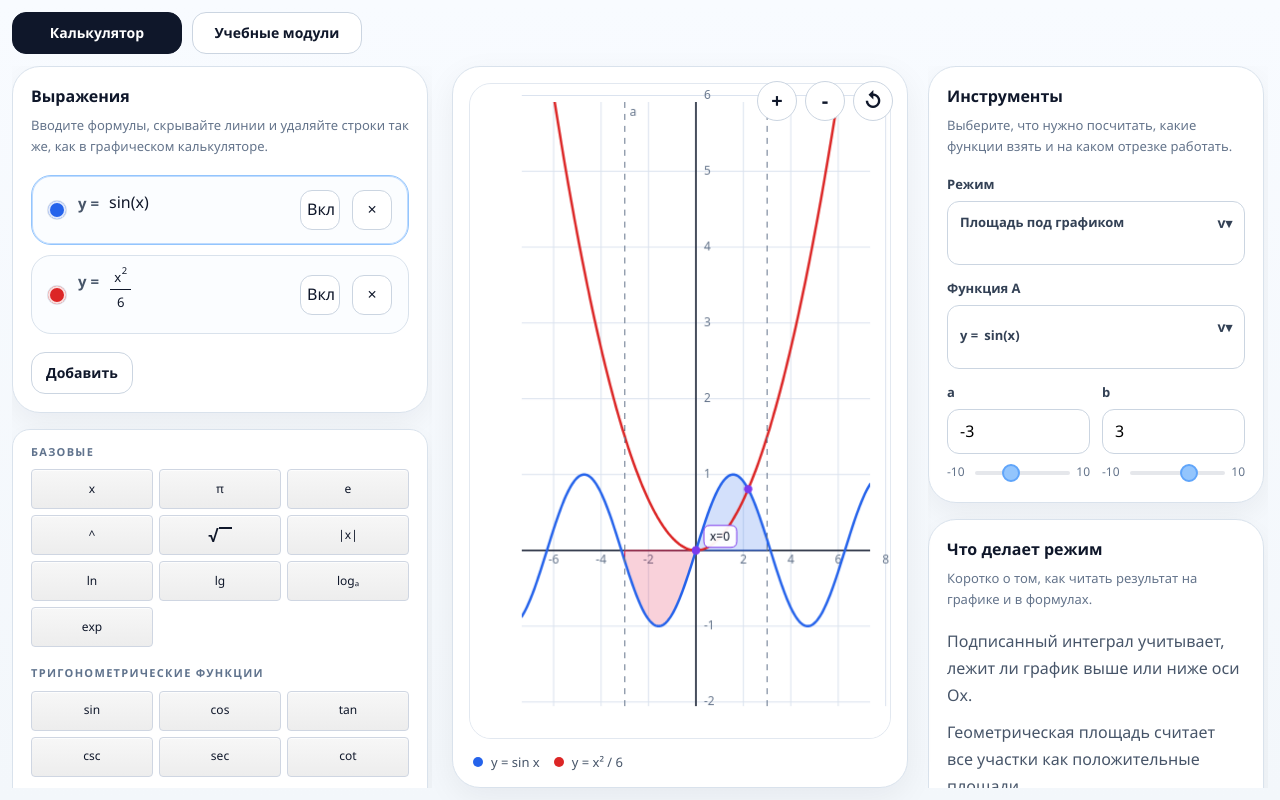
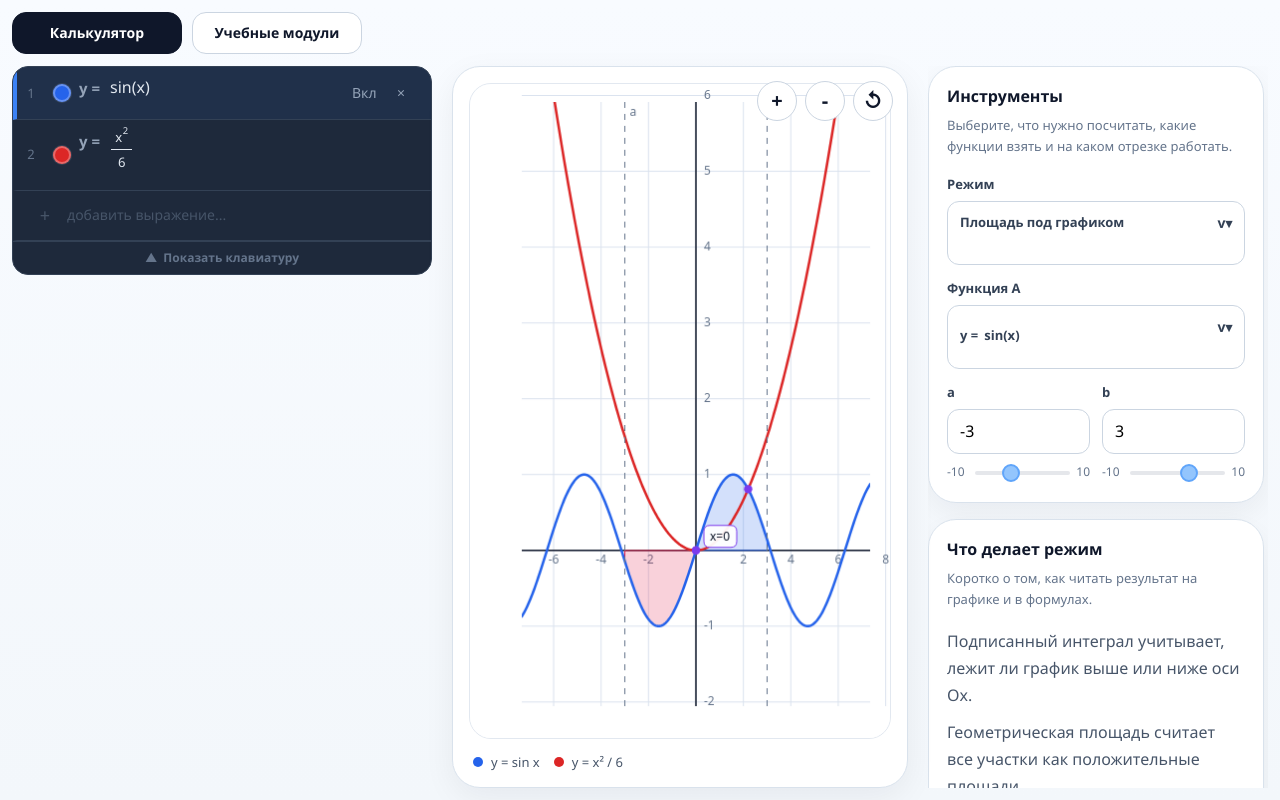
Before and after one commit to SWAT-Flow/integraly-naglyadno, a React (Vite) app: page / in a window 1280 px wide. Built offline with nearby package versions, Linux system fonts and the light colour scheme.

Commit message:
feat: Desmos-like dark theme expression panel with row numbers, ghost add-row, collapsible keyboard, hidden action buttons on hover

```diff
--- a/src/App.tsx
+++ b/src/App.tsx
@@ -327,6 +327,7 @@ export default function App() {
               editorRequest={editorRequest}
               expressions={expressionState.rows}
               inputRefs={inputRefs}
+              keyboardSlot={<TemplateKeyboard onInsert={insertTemplate} />}
               onActivate={(id) => {
                 setActiveId(id);
                 setEditorRequest((current) => current + 1);
@@ -379,7 +380,6 @@ export default function App() {
                 );
               }}
             />
-            <TemplateKeyboard onInsert={insertTemplate} />
           </aside>
 
           <section className="center-column">
--- a/src/components/ExpressionList.tsx
+++ b/src/components/ExpressionList.tsx
@@ -1,7 +1,5 @@
-import type { MutableRefObject } from "react";
+import { useState, type MutableRefObject, type ReactNode } from "react";
 import type { ExpressionViewModel } from "../types";
-import { decodeEscapedUnicode } from "../utils/decodeEscapedUnicode";
-import { Button, Card } from "./ui";
 import { ExpressionRow } from "./ExpressionRow";
 
 interface ExpressionListProps {
@@ -10,6 +8,7 @@ interface ExpressionListProps {
   editorRequest: number;
   availableColors: string[];
   inputRefs: MutableRefObject<Record<string, HTMLInputElement | null>>;
+  keyboardSlot: ReactNode;
   onActivate: (id: string) => void;
   onAdd: () => void;
   onChange: (id: string, value: string) => void;
@@ -24,6 +23,7 @@ export function ExpressionList({
   editorRequest,
   availableColors,
   inputRefs,
+  keyboardSlot,
   onActivate,
   onAdd,
   onChange,
@@ -31,20 +31,20 @@ export function ExpressionList({
   onDelete,
   onToggleVisible,
 }: ExpressionListProps) {
+  const [keyboardOpen, setKeyboardOpen] = useState(false);
+
   return (
-    <Card
-      title="\u0412\u044b\u0440\u0430\u0436\u0435\u043d\u0438\u044f"
-      subtitle="\u0412\u0432\u043e\u0434\u0438\u0442\u0435 \u0444\u043e\u0440\u043c\u0443\u043b\u044b, \u0441\u043a\u0440\u044b\u0432\u0430\u0439\u0442\u0435 \u043b\u0438\u043d\u0438\u0438 \u0438 \u0443\u0434\u0430\u043b\u044f\u0439\u0442\u0435 \u0441\u0442\u0440\u043e\u043a\u0438 \u0442\u0430\u043a \u0436\u0435, \u043a\u0430\u043a \u0432 \u0433\u0440\u0430\u0444\u0438\u0447\u0435\u0441\u043a\u043e\u043c \u043a\u0430\u043b\u044c\u043a\u0443\u043b\u044f\u0442\u043e\u0440\u0435."
-      footer={<Button onClick={onAdd}>\u0414\u043e\u0431\u0430\u0432\u0438\u0442\u044c</Button>}
-    >
+    <div className="expression-panel">
+      <div className="expression-panel-scroll">
         <div className="expression-list">
-        {expressions.map((expression) => (
+          {expressions.map((expression, index) => (
             <ExpressionRow
               key={expression.id}
               active={expression.id === activeId}
               availableColors={availableColors}
               editorRequest={editorRequest}
               expression={expression}
+              rowIndex={index + 1}
               inputRef={(node) => {
                 inputRefs.current[expression.id] = node;
               }}
@@ -55,14 +55,36 @@ export function ExpressionList({
               onToggleVisible={() => onToggleVisible(expression.id)}
             />
           ))}
-        {!expressions.length ? (
-          <div className="empty-state">
-            {decodeEscapedUnicode(
-              "\u0421\u043f\u0438\u0441\u043e\u043a \u043f\u0443\u0441\u0442. \u0414\u043e\u0431\u0430\u0432\u044c\u0442\u0435 \u043f\u0435\u0440\u0432\u0443\u044e \u0444\u0443\u043d\u043a\u0446\u0438\u044e.",
-            )}
+        </div>
+
+        <button
+          className="expression-add-row"
+          onClick={onAdd}
+          type="button"
+        >
+          <span className="expression-add-icon">+</span>
+          <span>добавить выражение...</span>
+        </button>
+      </div>
+
+      <button
+        className="keyboard-toggle"
+        onClick={() => setKeyboardOpen((v) => !v)}
+        type="button"
+      >
+        <span
+          className={`keyboard-toggle-icon ${keyboardOpen ? "keyboard-toggle-icon-open" : ""}`}
+        >
+          ▲
+        </span>
+        {keyboardOpen ? "Скрыть клавиатуру" : "Показать клавиатуру"}
+      </button>
+
+      {keyboardOpen ? (
+        <div className="expression-panel-keyboard">
+          {keyboardSlot}
         </div>
       ) : null}
     </div>
-    </Card>
   );
 }
--- a/src/components/ExpressionRow.tsx
+++ b/src/components/ExpressionRow.tsx
@@ -16,6 +16,7 @@ interface ExpressionRowProps {
   active: boolean;
   editorRequest: number;
   availableColors: string[];
+  rowIndex: number;
   onActivate: () => void;
   onChange: (value: string) => void;
   onChangeColor: (color: string) => void;
@@ -40,6 +41,7 @@ function ExpressionRowComponent({
   active,
   editorRequest,
   availableColors,
+  rowIndex,
   onActivate,
   onChange,
   onChangeColor,
@@ -166,6 +168,7 @@ function ExpressionRowComponent({
   return (
     <div ref={rowRef} className={`expression-row ${active ? "expression-row-active" : ""}`}>
       <div className="expression-main">
+        <span className="expression-row-number">{rowIndex}</span>
         <button
           aria-label={selectRowLabel}
           className="expression-swatch"
--- a/src/styles.css
+++ b/src/styles.css
@@ -112,7 +112,10 @@ button {
   min-width: 0;
 }
 
-.left-column,
+.left-column {
+  overflow: hidden;
+}
+
 .right-column {
   overflow: auto;
   padding-right: 4px;
@@ -456,26 +459,42 @@ button {
 .expression-list {
   display: flex;
   flex-direction: column;
-  gap: 10px;
+  gap: 0;
 }
 
 .expression-row {
-  border: 1px solid #d9e2ec;
-  border-radius: 20px;
-  background: #fbfdff;
-  padding: 14px 16px;
+  border: none;
+  border-bottom: 1px solid #334155;
+  border-radius: 0;
+  border-left: 4px solid transparent;
+  background: transparent;
+  padding: 10px 14px 10px 0;
+  transition: background 0.15s ease, border-color 0.15s ease;
+}
+
+.expression-row:hover {
+  background: rgba(255, 255, 255, 0.04);
 }
 
 .expression-row-active {
-  border-color: #93c5fd;
-  box-shadow: inset 0 0 0 1px #bfdbfe;
+  border-left-color: #3b82f6;
+  background: rgba(59, 130, 246, 0.08);
 }
 
 .expression-main {
   display: grid;
-  grid-template-columns: 18px minmax(0, 1fr) 40px 40px;
-  gap: 12px;
+  grid-template-columns: 28px 18px minmax(0, 1fr) auto auto;
+  gap: 8px;
   align-items: center;
+}
+
+.expression-row-number {
+  color: #64748b;
+  font-size: 13px;
+  font-weight: 500;
+  text-align: center;
+  user-select: none;
+  font-variant-numeric: tabular-nums;
 }
 
 .expression-entry {
@@ -488,7 +507,7 @@ button {
   border: none;
   border-radius: 999px;
   cursor: pointer;
-  box-shadow: inset 0 0 0 2px rgba(255, 255, 255, 0.86), 0 0 0 1px rgba(148, 163, 184, 0.32);
+  box-shadow: inset 0 0 0 2px rgba(255, 255, 255, 0.3), 0 0 0 1px rgba(148, 163, 184, 0.2);
 }
 
 .expression-input {
@@ -499,6 +518,7 @@ button {
   outline: none;
   background: transparent;
   font-size: 15px;
+  color: #e2e8f0;
 }
 
 .expression-input-hidden {
@@ -511,27 +531,27 @@ button {
 
 .expression-editor-shell {
   position: relative;
-  min-height: 64px;
+  min-height: 48px;
 }
 
 .expression-editor-display {
   display: flex;
   align-items: center;
-  gap: 12px;
-  min-height: 64px;
-  padding: 6px 0;
-  color: #0f172a;
+  gap: 10px;
+  min-height: 48px;
+  padding: 4px 0;
+  color: #e2e8f0;
   user-select: none;
 }
 
 .expression-editor-display-empty {
-  color: #94a3b8;
+  color: #64748b;
 }
 
 .expression-editor-prefix,
 .expression-display-prefix {
   flex: 0 0 auto;
-  color: #475569;
+  color: #94a3b8;
   font-size: 15px;
   font-weight: 600;
   line-height: 1.5;
@@ -554,18 +574,18 @@ button {
   display: inline-flex;
   align-items: center;
   gap: 0;
-  min-height: 38px;
+  min-height: 34px;
   min-width: 0;
   flex: 1 1 auto;
   border: none;
   background: transparent;
   padding: 0;
-  color: #94a3b8;
+  color: #475569;
   text-align: left;
 }
 
 .expression-editor-placeholder-text {
-  color: #94a3b8;
+  color: #475569;
 }
 
 .pretty-expression {
@@ -574,7 +594,7 @@ button {
   align-items: flex-start;
   gap: 0;
   min-width: 0;
-  color: #0f172a;
+  color: #e2e8f0;
   font-size: 20px;
   line-height: 1.42;
 }
@@ -610,7 +630,7 @@ button {
 }
 
 .pretty-expression-hit-selected {
-  background: rgba(37, 99, 235, 0.16);
+  background: rgba(59, 130, 246, 0.28);
 }
 
 .pretty-expression-token-operator {
@@ -636,7 +656,7 @@ button {
   width: 1.5px;
   height: 1.12em;
   margin: 0 -0.75px;
-  background: #020617;
+  background: #3b82f6;
   border-radius: 999px;
   animation: expression-caret-blink 1s steps(1, end) infinite;
   vertical-align: baseline;
@@ -777,11 +797,11 @@ button {
   align-items: flex-start;
   gap: 10px;
   width: 100%;
-  min-height: 36px;
+  min-height: 32px;
   padding: 0;
   border: none;
   background: transparent;
-  color: #0f172a;
+  color: #e2e8f0;
   text-align: left;
 }
 
@@ -819,23 +839,39 @@ button {
   white-space: nowrap;
   font-size: 18px;
   line-height: 1.45;
-  color: #0f172a;
+  color: #e2e8f0;
 }
 
 .expression-display-empty {
+  color: #475569;
+}
+
+.expression-action {
+  width: 32px;
+  height: 32px;
+  border-radius: 8px;
+  font-size: 14px;
+  opacity: 0;
+  transition: opacity 0.15s ease, background 0.15s ease;
+  background: transparent;
+  border-color: transparent;
   color: #94a3b8;
 }
 
-.expression-action {
-  width: 40px;
-  height: 40px;
-  border-radius: 12px;
-  font-size: 16px;
+.expression-row:hover .expression-action,
+.expression-row-active .expression-action {
+  opacity: 1;
+}
+
+.expression-action:hover {
+  background: rgba(255, 255, 255, 0.1);
+  color: #e2e8f0;
 }
 
 .expression-error {
-  margin-top: 8px;
-  color: #be123c;
+  margin-top: 6px;
+  margin-left: 56px;
+  color: #fb7185;
   font-size: 12px;
   line-height: 1.5;
 }
@@ -844,8 +880,8 @@ button {
   display: flex;
   flex-wrap: wrap;
   gap: 8px;
-  margin-top: 10px;
-  padding-left: 30px;
+  margin-top: 8px;
+  padding-left: 56px;
 }
 
 .expression-color-option {
@@ -854,27 +890,27 @@ button {
   border: none;
   border-radius: 999px;
   cursor: pointer;
-  box-shadow: inset 0 0 0 2px rgba(255, 255, 255, 0.86), 0 0 0 1px rgba(148, 163, 184, 0.42);
+  box-shadow: inset 0 0 0 2px rgba(255, 255, 255, 0.3), 0 0 0 1px rgba(148, 163, 184, 0.2);
 }
 
 .expression-color-option-active {
-  box-shadow: inset 0 0 0 2px rgba(255, 255, 255, 0.92), 0 0 0 2px #1d4ed8;
+  box-shadow: inset 0 0 0 2px rgba(255, 255, 255, 0.5), 0 0 0 2px #3b82f6;
 }
 
 .keyboard-groups {
   display: flex;
   flex-direction: column;
-  gap: 18px;
+  gap: 12px;
 }
 
 .keyboard-group {
   display: flex;
   flex-direction: column;
-  gap: 10px;
+  gap: 6px;
 }
 
 .keyboard-title {
-  color: #60738d;
+  color: #64748b;
   font-size: 11px;
   font-weight: 700;
   text-transform: uppercase;
@@ -884,24 +920,132 @@ button {
 .keyboard-buttons {
   display: grid;
   grid-template-columns: repeat(3, minmax(0, 1fr));
-  gap: 6px;
+  gap: 4px;
 }
 
 .keyboard-button {
-  min-height: 40px;
-  border-radius: 4px;
-  border-color: #cfd6e2;
-  background: linear-gradient(180deg, #f7f7f7 0%, #ededed 100%);
-  box-shadow: inset 0 1px 0 rgba(255, 255, 255, 0.8);
-  padding: 8px 6px;
+  min-height: 36px;
+  border-radius: 6px;
+  border-color: #475569;
+  background: #334155;
+  box-shadow: none;
+  padding: 6px 6px;
   font-size: 12px;
   font-weight: 500;
   text-align: center;
   white-space: nowrap;
+  color: #e2e8f0;
 }
 
 .keyboard-button:hover {
-  background: linear-gradient(180deg, #fcfcfc 0%, #f0f0f0 100%);
+  background: #475569;
+}
+
+.keyboard-toggle {
+  display: flex;
+  align-items: center;
+  justify-content: center;
+  gap: 6px;
+  width: 100%;
+  padding: 8px 0;
+  border: none;
+  border-top: 1px solid #334155;
+  background: transparent;
+  color: #64748b;
+  font-size: 12px;
+  font-weight: 600;
+  cursor: pointer;
+  transition: color 0.15s ease;
+}
+
+.keyboard-toggle:hover {
+  color: #94a3b8;
+}
+
+.keyboard-toggle-icon {
+  transition: transform 0.2s ease;
+}
+
+.keyboard-toggle-icon-open {
+  transform: rotate(180deg);
+}
+
+/* Ghost add row */
+.expression-add-row {
+  display: flex;
+  align-items: center;
+  gap: 8px;
+  width: 100%;
+  padding: 12px 14px;
+  border: none;
+  border-bottom: 1px solid #334155;
+  background: transparent;
+  color: #475569;
+  font-size: 14px;
+  cursor: pointer;
+  transition: color 0.15s ease, background 0.15s ease;
+  border-left: 4px solid transparent;
+}
+
+.expression-add-row:hover {
+  background: rgba(255, 255, 255, 0.04);
+  color: #94a3b8;
+}
+
+.expression-add-icon {
+  display: flex;
+  align-items: center;
+  justify-content: center;
+  width: 28px;
+  font-size: 18px;
+  font-weight: 300;
+}
+
+/* Dark panel container */
+.expression-panel {
+  display: flex;
+  flex-direction: column;
+  background: #1e293b;
+  border-radius: 16px;
+  border: 1px solid #334155;
+  overflow: hidden;
+}
+
+.expression-panel-scroll {
+  flex: 1 1 auto;
+  overflow-y: auto;
+  overflow-x: hidden;
+  scrollbar-width: thin;
+  scrollbar-color: #475569 #1e293b;
+}
+
+.expression-panel-scroll::-webkit-scrollbar {
+  width: 6px;
+}
+
+.expression-panel-scroll::-webkit-scrollbar-track {
+  background: #1e293b;
+}
+
+.expression-panel-scroll::-webkit-scrollbar-thumb {
+  background: #475569;
+  border-radius: 999px;
+}
+
+.expression-panel-keyboard {
+  border-top: 1px solid #334155;
+  padding: 12px;
+  background: #1e293b;
+}
+
+.keyboard-card {
+  border-radius: 0;
+  border: none;
+  background: transparent;
+}
+
+.keyboard-card-body {
+  padding: 0;
 }
 
 .sqrt-key-symbol {
```
Lines whose indentation alone changed are shown as unchanged.
